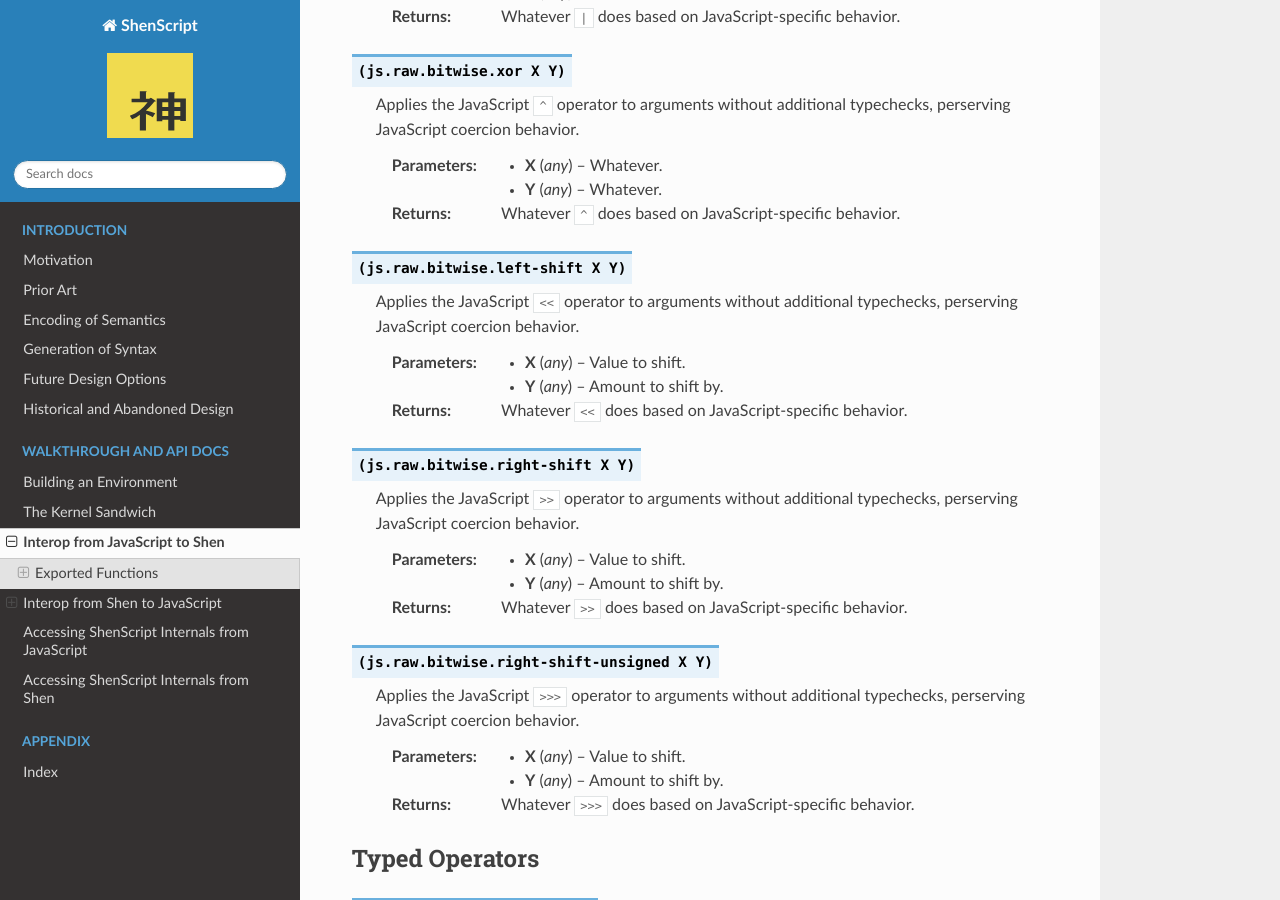
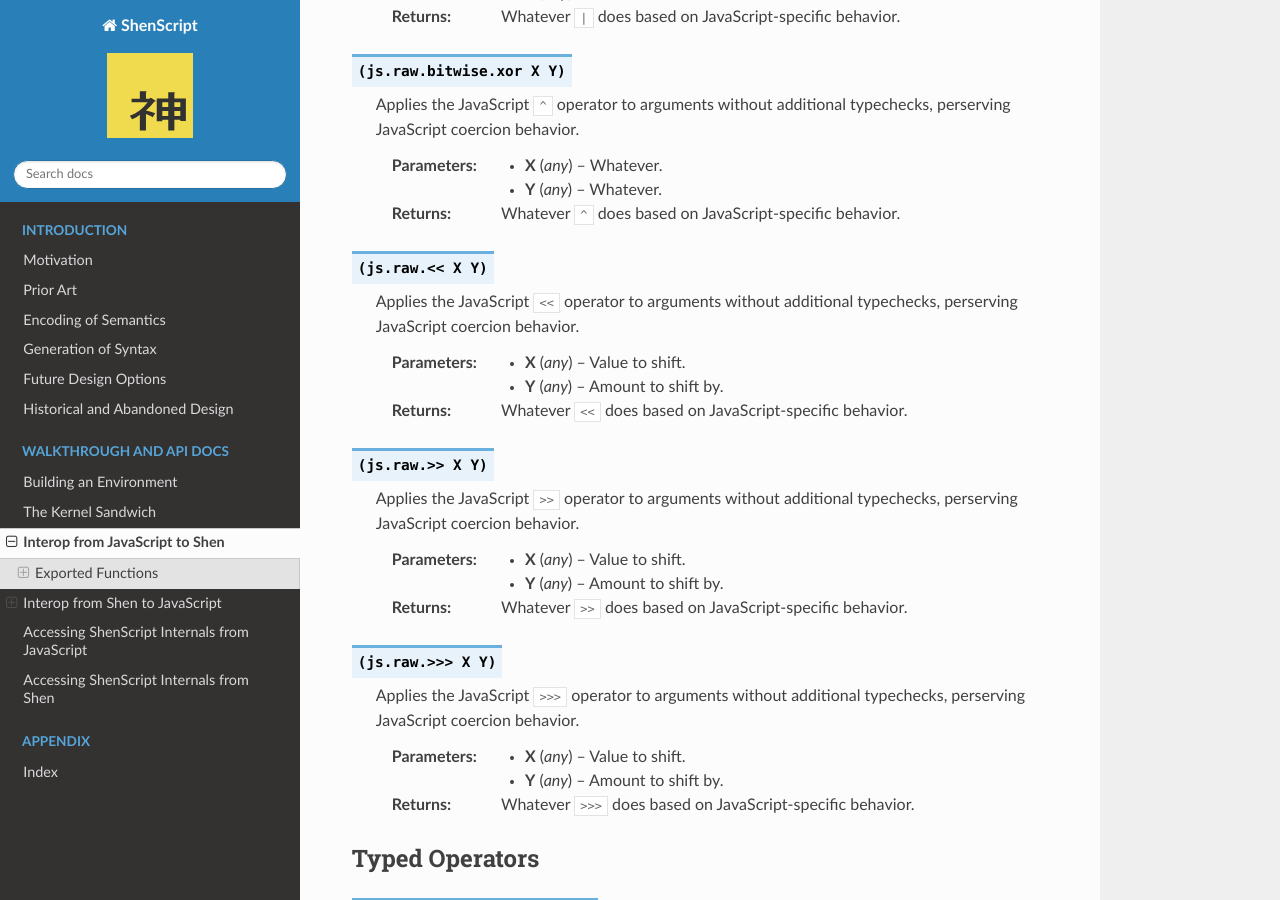
Before and after one commit to rkoeninger/ShenScript, a Sphinx documentation site: the page built from docs/interop.rst, in a window 1280 px wide and 900 px high, scrolled down 8117 px. Built offline with Sphinx 7.4.7 and the Read the Docs theme 2.0.0, drawn with Linux system fonts in a browser that asks for light colours; some of the changed text lies outside the part shown.

Commit message:
Used <<, >>, >>> for shift operator names cause theyre shorter is all

```diff
--- a/docs/interop.rst
+++ b/docs/interop.rst
@@ -335,7 +335,7 @@ Functions starting with :shen:`js.raw` allow access to underlying JavaScript ope
    :param any Y: Whatever.
    :returns:     Whatever :js:`^` does based on JavaScript-specific behavior.
 
-.. function:: (js.raw.bitwise.left-shift X Y)
+.. function:: (js.raw.<< X Y)
 
    Applies the JavaScript :js:`<<` operator to arguments without additional typechecks, perserving JavaScript coercion behavior.
 
@@ -343,7 +343,7 @@ Functions starting with :shen:`js.raw` allow access to underlying JavaScript ope
    :param any Y: Amount to shift by.
    :returns:     Whatever :js:`<<` does based on JavaScript-specific behavior.
 
-.. function:: (js.raw.bitwise.right-shift X Y)
+.. function:: (js.raw.>> X Y)
 
    Applies the JavaScript :js:`>>` operator to arguments without additional typechecks, perserving JavaScript coercion behavior.
 
@@ -351,7 +351,7 @@ Functions starting with :shen:`js.raw` allow access to underlying JavaScript ope
    :param any Y: Amount to shift by.
    :returns:     Whatever :js:`>>` does based on JavaScript-specific behavior.
 
-.. function:: (js.raw.bitwise.right-shift-unsigned X Y)
+.. function:: (js.raw.>>> X Y)
 
    Applies the JavaScript :js:`>>>` operator to arguments without additional typechecks, perserving JavaScript coercion behavior.
 
@@ -441,7 +441,7 @@ Typed Operators
    :param number Y: A Shen number.
    :returns:        A Shen number.
 
-.. function:: js.bitwise.left-shift : number --> number --> number
+.. function:: js.<< : number --> number --> number
 
    Checks arguments are numbers and then applies the JavaScript :js:`<<` operator.
 
@@ -449,7 +449,7 @@ Typed Operators
    :param number Y: Amount to shift by.
    :returns:        A Shen number.
 
-.. function:: js.bitwise.right-shift : number --> number --> number
+.. function:: js.>> : number --> number --> number
 
    Checks arguments are numbers and then applies the JavaScript :js:`>>` operator.
 
@@ -457,7 +457,7 @@ Typed Operators
    :param number Y: Amount to shift by.
    :returns:        A Shen number.
 
-.. function:: js.bitwise.right-shift-unsigned : number --> number --> number
+.. function:: js.>>> : number --> number --> number
 
    Checks arguments are numbers and then applies the JavaScript :js:`>>>` operator.
 
```
Also changed, not shown: 1 other file.
